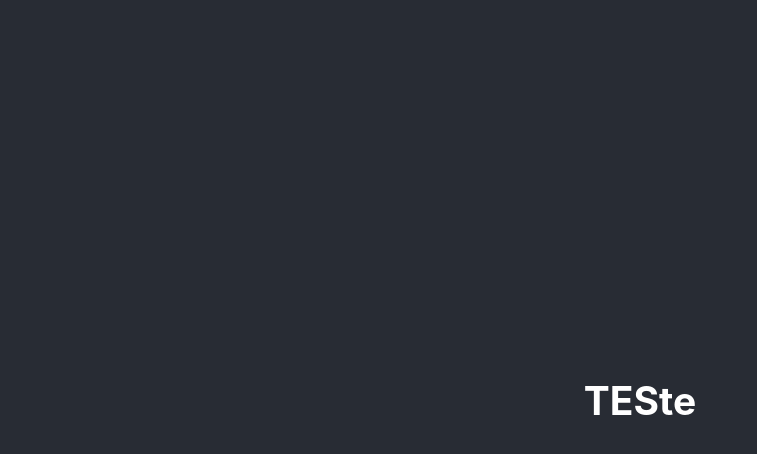
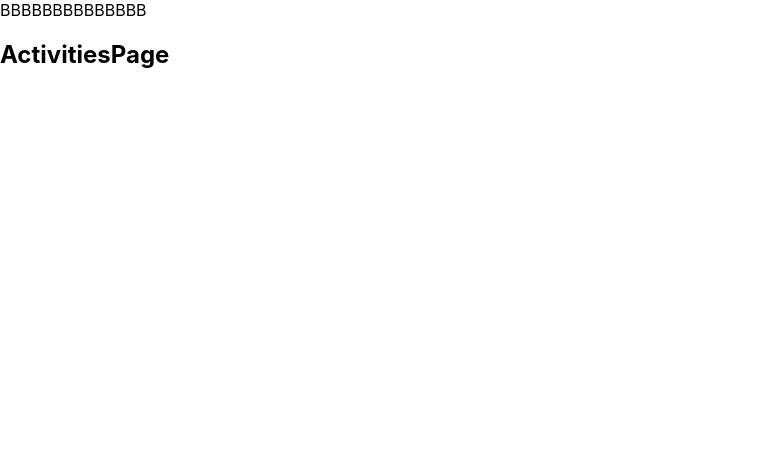
Before and after one commit to RamanCavalcante/learn_programing, a React (Create React App) app in the folder web-app/: page /activities in a window 1280 px wide. Shown: the top 454 px of the page, without its empty margins (0-757 px from the left). Built offline with nearby package versions, Linux system fonts and the light colour scheme.

Commit message:
implement routes

```diff
--- a/web-app/package.json
+++ b/web-app/package.json
@@ -11,6 +11,8 @@
     "@types/node": "^16.18.57",
     "@types/react": "^18.2.25",
     "@types/react-dom": "^18.2.10",
+    "@types/react-router": "^5.1.20",
+    "@types/react-router-dom": "^5.3.3",
     "react": "^18.2.0",
     "react-dom": "^18.2.0",
     "react-scripts": "5.0.1",
@@ -49,6 +51,8 @@
     "eslint-plugin-prettier": "^5.0.1",
     "eslint-plugin-react": "^7.33.2",
     "eslint-plugin-react-hooks": "^4.6.0",
-    "prettier": "3.0.3"
+    "prettier": "3.0.3",
+    "react-router": "^6.18.0",
+    "react-router-dom": "^6.18.0"
   }
 }
--- a/web-app/src/App.tsx
+++ b/web-app/src/App.tsx
@@ -1,14 +1,23 @@
-import React from 'react'
-import './App.css'
+import React from 'react';
+import './App.css';
+import ReactDOM from 'react-dom/client';
+import { Routes, Route } from 'react-router';
+import { BrowserRouter } from 'react-router-dom';
+import ActivitiesPage from './pages/ActivitiesPage/ActivitiesPage';
+import HomePage from './pages/HomePage/HomePage';
 
-function App() {
+export default function App() {
   return (
-    <div className="App">
-      <header className="App-header">
-        <h2>TESte</h2>
-      </header>
-    </div>
-  )
+    <BrowserRouter>
+      <Routes>
+        <Route path="/" element={<HomePage />} />
+        <Route path="/activities" element={<ActivitiesPage />} />
+      </Routes>
+    </BrowserRouter>
+  );
 }
-
-export default App
+const rootElement = document.getElementById('root');
+if (rootElement) {
+  const root = ReactDOM.createRoot(rootElement);
+  root.render(<App />);
+}
--- /dev/null
+++ b/web-app/src/pages/ActivitiesPage/ActivitiesPage.tsx
@@ -0,0 +1,12 @@
+import React from 'react';
+
+const ActivitiesPage = () => {
+  return (
+    <div>
+      <div>BBBBBBBBBBBBBB</div>
+      <h2>ActivitiesPage</h2>
+    </div>
+  );
+};
+
+export default ActivitiesPage;
--- /dev/null
+++ b/web-app/src/pages/HomePage/HomePage.tsx
@@ -0,0 +1,7 @@
+import React from 'react';
+
+function HomePage() {
+  return <div>tututututututu</div>;
+}
+
+export default HomePage;
```
Also changed, not shown: web-app/src/routes/Routes.tsx (added, +19 -0 lines), web-app/.eslintrc.json, web-app/src/pages/ActivitiesPage/ActivitiesPage.css (added), web-app/src/pages/HomePage/HomePage.css (added), 1 other file (tests, documents, lock files or other folders).
